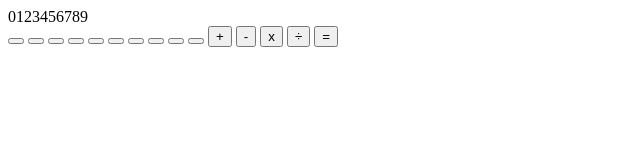
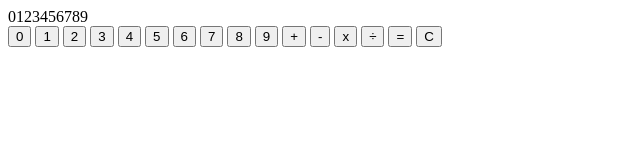
Before and after one commit to jmclau29/calculator, a plain HTML site: page index.html in a window 1280 px wide. Shown: the whole page, without its empty margins (0-640 px from the left). Drawn offline with Linux system fonts and the light colour scheme.

Commit message:
adds clear button

```diff
--- a/index.html
+++ b/index.html
@@ -10,21 +10,22 @@
     <div id="calculator">
         <div id="display">0123456789</div>
         <div id="buttons">
-            <button class="button" id="0"></button>
-            <button class="button" id="1"></button>
-            <button class="button" id="2"></button>
-            <button class="button" id="3"></button>
-            <button class="button" id="4"></button>
-            <button class="button" id="5"></button>
-            <button class="button" id="6"></button>
-            <button class="button" id="7"></button>
-            <button class="button" id="8"></button>
-            <button class="button" id="9"></button>
+            <button class="button" id="0">0</button>
+            <button class="button" id="1">1</button>
+            <button class="button" id="2">2</button>
+            <button class="button" id="3">3</button>
+            <button class="button" id="4">4</button>
+            <button class="button" id="5">5</button>
+            <button class="button" id="6">6</button>
+            <button class="button" id="7">7</button>
+            <button class="button" id="8">8</button>
+            <button class="button" id="9">9</button>
             <button class="button operator-button" id="plus">+</button>
             <button class="button operator-button" id="minus">-</button>
             <button class="button operator-button" id="multiply">x</button>
             <button class="button operator-button" id="divide">÷</button>
             <button class="button operator-button" id="equals">=</button>
+            <button class="button operator-button" id="clear">C</button>
         </div>
     </div>
 </body>
```
